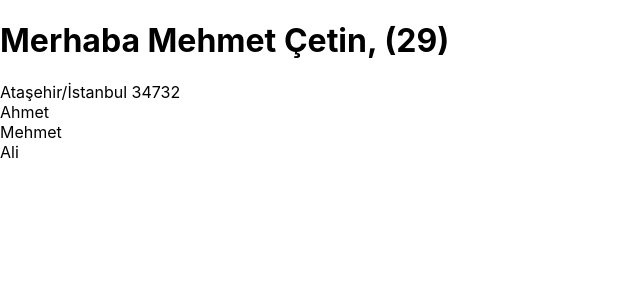
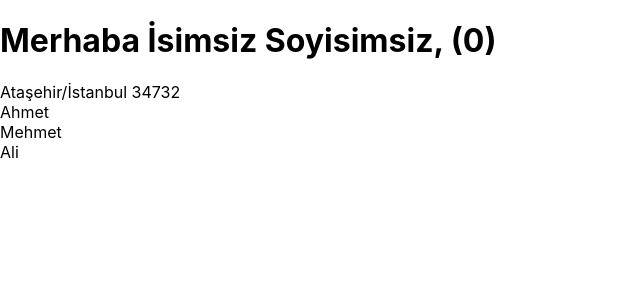
Before and after one commit to 1cez/react-props-proptypes, a React (Create React App) app: page / in a window 1280 px wide. Shown: the top 300 px of the page, without its empty margins (0-640 px from the left). Built offline with nearby package versions, Linux system fonts and the light colour scheme.

Commit message:
defaultProps Added

```diff
--- a/src/App.js
+++ b/src/App.js
@@ -24,10 +24,10 @@ function App() {
   return (
     <>
       <User
-        name="Mehmet"
-        surName="Çetin"
+        // name="Mehmet"
+        // surName="Çetin"
         isLoggedIn={true}
-        age={29}
+        // age={29}
         friends={friends}
         address ={{
           title:'Ataşehir/İstanbul',
--- a/src/components/User.js
+++ b/src/components/User.js
@@ -1,17 +1,24 @@
 import PropTypes from "prop-types";
-export default function User({ name, surName, isLoggedIn, age, friends,address }) {
+export default function User({
+  name,
+  surName,
+  isLoggedIn,
+  age,
+  friends,
+  address,
+}) {
+  if (!isLoggedIn) {
+    return <div>Giriş Yapmadınız.</div>;
+    {
+      /* isLoggedIn Değer almaz ise default değer false atanır ve ekrana sadece Giriş Yapmadınız Yazısı Çıkar. */
+    }
+  }
+
   return (
     <>
-      <h1>
-        {isLoggedIn
-          ? `Merhaba ${name} ${surName}, (${age})`
-          : "Lütfen Giriş Yapınız."}
-      </h1>
-
-        {address.title} {address.zip}
-
-        <br/>
-
+      <h1>{`Merhaba ${name} ${surName}, (${age})`}</h1>
+      {address.title} {address.zip}
+      <br />
       {friends &&
         friends.map((friend) => <div key={friend.id}>{friend.name}</div>)}
     </>
@@ -24,8 +31,15 @@ User.propTypes = {
   isLoggedIn: PropTypes.bool.isRequired,
   age: PropTypes.oneOfType([PropTypes.string, PropTypes.number]).isRequired,
   friends: PropTypes.array.isRequired,
-  address:PropTypes.shape({
-    title:PropTypes.string.isRequired,
-    zip:PropTypes.number.isRequired
-  })
+  address: PropTypes.shape({
+    title: PropTypes.string.isRequired,
+    zip: PropTypes.number.isRequired,
+  }),
 };
+
+User.defaultProps = {
+  name: "İsimsiz",
+  surName: "Soyisimsiz",
+  age: 0,
+  isLoggedIn: false,
+};
```
